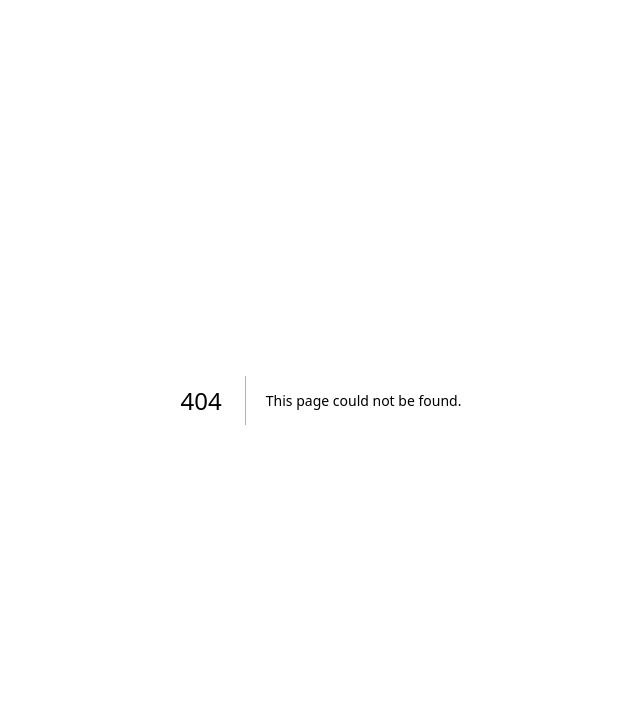
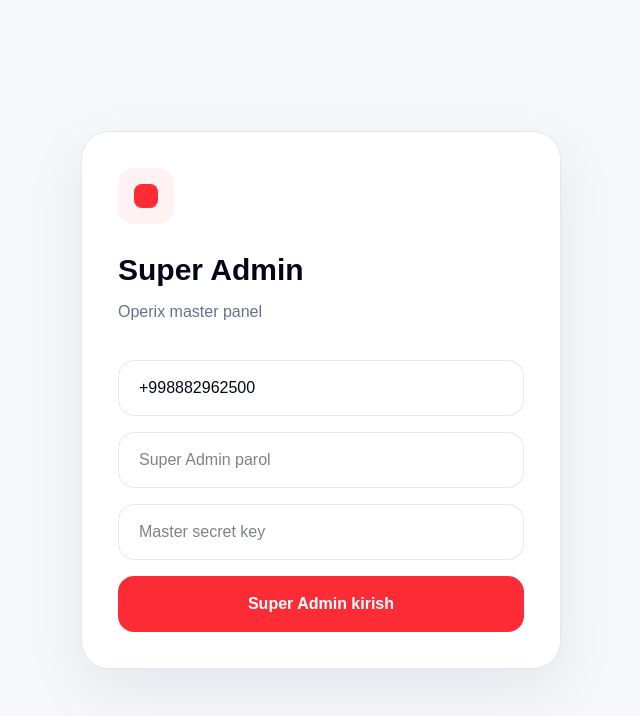
Before and after one commit to okenmanko/operix, a Next.js app in the folder apps/web/: page /super-login in a window 1280 px wide. Before the commit this address had no page. Shown: the top 716 px of the page, without its empty margins (319-959 px from the left). Built offline with nearby package versions, Linux system fonts and the light colour scheme; no server answers.

Commit message:
stable: api auth authz analytics debug fixed

```diff
--- /dev/null
+++ b/apps/web/app/super-login/page.tsx
@@ -0,0 +1,117 @@
+"use client";
+
+import { useState } from "react";
+import { useRouter } from "next/navigation";
+
+const API_URL = process.env.NEXT_PUBLIC_API_URL || "http://localhost:4000";
+
+function setCookie(name: string, value: string, days = 1) {
+  const maxAge = days * 24 * 60 * 60;
+  document.cookie = `${name}=${value}; path=/; max-age=${maxAge}; SameSite=Lax`;
+}
+
+export default function SuperLoginPage() {
+  const router = useRouter();
+
+  const [phone, setPhone] = useState("+998882962500");
+  const [password, setPassword] = useState("");
+  const [secretKey, setSecretKey] = useState("");
+  const [error, setError] = useState("");
+  const [loading, setLoading] = useState(false);
+
+  async function submit(e: React.FormEvent) {
+    e.preventDefault();
+    setError("");
+
+    try {
+      setLoading(true);
+
+      const res = await fetch(`${API_URL}/auth/super-login`, {
+        method: "POST",
+        headers: { "Content-Type": "application/json" },
+        body: JSON.stringify({ phone, password, secretKey }),
+      });
+
+      const data = await res.json();
+
+      if (!res.ok) {
+        throw new Error(data?.message || "Super Admin login xato");
+      }
+
+      const token = data.token || data.accessToken;
+
+      if (!token) {
+        throw new Error("Token kelmadi");
+      }
+
+      localStorage.setItem("operix_token", token);
+      localStorage.setItem("operix_user", JSON.stringify(data.user || {}));
+      localStorage.setItem("operix_company", JSON.stringify(data.company || {}));
+      setCookie("operix_token", token, 1);
+
+      router.replace("/super-admin");
+      router.refresh();
+    } catch (err: any) {
+      setError(err?.message || "Xatolik yuz berdi");
+    } finally {
+      setLoading(false);
+    }
+  }
+
+  return (
+    <main className="min-h-screen bg-[#f6f8fb] flex items-center justify-center px-4">
+      <form
+        onSubmit={submit}
+        className="w-full max-w-[480px] rounded-[28px] border border-slate-200 bg-white p-9 shadow-[0_20px_60px_rgba(15,23,42,0.08)]"
+      >
+        <div className="mb-7 flex h-14 w-14 items-center justify-center rounded-2xl bg-red-50">
+          <div className="h-6 w-6 rounded-lg bg-red-500" />
+        </div>
+
+        <h1 className="text-3xl font-bold text-slate-950">Super Admin</h1>
+        <p className="mt-3 text-base text-slate-500">
+          Operix master panel
+        </p>
+
+        <div className="mt-9 space-y-4">
+          <input
+            type="tel"
+            value={phone}
+            onChange={(e) => setPhone(e.target.value)}
+            placeholder="+998882962500"
+            className="h-14 w-full rounded-2xl border border-slate-200 px-5 text-base outline-none transition focus:border-red-500 focus:ring-4 focus:ring-red-100"
+          />
+
+          <input
+            type="password"
+            value={password}
+            onChange={(e) => setPassword(e.target.value)}
+            placeholder="Super Admin parol"
+            className="h-14 w-full rounded-2xl border border-slate-200 px-5 text-base outline-none transition focus:border-red-500 focus:ring-4 focus:ring-red-100"
+          />
+
+          <input
+            type="password"
+            value={secretKey}
+            onChange={(e) => setSecretKey(e.target.value)}
+            placeholder="Master secret key"
+            className="h-14 w-full rounded-2xl border border-slate-200 px-5 text-base outline-none transition focus:border-red-500 focus:ring-4 focus:ring-red-100"
+          />
+
+          {error && (
+            <div className="rounded-2xl bg-red-50 px-4 py-3 text-sm font-medium text-red-600">
+              {error}
+            </div>
+          )}
+
+          <button
+            disabled={loading}
+            className="h-14 w-full rounded-2xl bg-red-500 text-base font-bold text-white transition hover:bg-red-600 disabled:opacity-60"
+          >
+            {loading ? "Tekshirilmoqda..." : "Super Admin kirish"}
+          </button>
+        </div>
+      </form>
+    </main>
+  );
+}
--- a/apps/web/middleware.ts
+++ b/apps/web/middleware.ts
@@ -1,20 +1,103 @@
 import { NextRequest, NextResponse } from "next/server";
 
-const publicRoutes = ["/login"];
+const publicRoutes = ["/login", "/super-login"];
 
-export function middleware(request: NextRequest) {
+function base64UrlToBytes(input: string) {
+  const base64 = input.replace(/-/g, "+").replace(/_/g, "/");
+  const padded = base64.padEnd(base64.length + ((4 - (base64.length % 4)) % 4), "=");
+  const binary = atob(padded);
+  const bytes = new Uint8Array(binary.length);
+  for (let i = 0; i < binary.length; i += 1) bytes[i] = binary.charCodeAt(i);
+  return bytes;
+}
+
+function safeJsonParse<T = any>(value: string): T | null {
+  try {
+    return JSON.parse(value) as T;
+  } catch {
+    return null;
+  }
+}
+
+async function verifyJwtHS256(token: string, secret: string) {
+  const parts = token.split(".");
+  if (parts.length !== 3) return null;
+
+  const [headerRaw, payloadRaw, signatureRaw] = parts;
+  const header = safeJsonParse<{ alg?: string }>(
+    new TextDecoder().decode(base64UrlToBytes(headerRaw)),
+  );
+
+  if (!header || header.alg !== "HS256") return null;
+
+  const key = await crypto.subtle.importKey(
+    "raw",
+    new TextEncoder().encode(secret),
+    { name: "HMAC", hash: "SHA-256" },
+    false,
+    ["verify"],
+  );
+
+  const ok = await crypto.subtle.verify(
+    "HMAC",
+    key,
+    base64UrlToBytes(signatureRaw),
+    new TextEncoder().encode(`${headerRaw}.${payloadRaw}`),
+  );
+
+  if (!ok) return null;
+
+  const payload = safeJsonParse<any>(
+    new TextDecoder().decode(base64UrlToBytes(payloadRaw)),
+  );
+
+  if (!payload) return null;
+  if (payload.exp && Date.now() / 1000 > Number(payload.exp)) return null;
+
+  return payload;
+}
+
+function isAsset(pathname: string) {
+  return (
+    pathname.startsWith("/_next") ||
+    pathname.startsWith("/favicon.ico") ||
+    pathname.startsWith("/logo.png") ||
+    pathname.startsWith("/images") ||
+    pathname.startsWith("/icons")
+  );
+}
+
+function getClientIp(request: NextRequest) {
+  const forwarded = request.headers.get("x-forwarded-for");
+  if (forwarded) return forwarded.split(",")[0]?.trim() || "";
+  return (
+    request.headers.get("x-real-ip") ||
+    request.headers.get("cf-connecting-ip") ||
+    ""
+  );
+}
+
+function isIpAllowed(request: NextRequest) {
+  const raw = process.env.SUPER_ADMIN_ALLOWED_IPS || "";
+  const allowed = raw.split(",").map((x) => x.trim()).filter(Boolean);
+
+  if (allowed.length === 0) {
+    return process.env.NODE_ENV !== "production";
+  }
+
+  const ip = getClientIp(request);
+
+  if (!ip && process.env.NODE_ENV !== "production") return true;
+
+  return allowed.includes(ip) || allowed.includes("*");
+}
+
+export async function middleware(request: NextRequest) {
   const { pathname } = request.nextUrl;
 
-  const isPublicRoute = publicRoutes.some((route) =>
-    pathname.startsWith(route),
-  );
+  if (isAsset(pathname)) return NextResponse.next();
 
-  const isAsset =
-    pathname.startsWith("/_next") ||
-    pathname.startsWith("/favicon.ico") ||
-    pathname.startsWith("/logo.png");
-
-  if (isPublicRoute || isAsset) {
+  if (publicRoutes.some((route) => pathname.startsWith(route))) {
     return NextResponse.next();
   }
 
@@ -24,6 +107,15 @@
     return NextResponse.redirect(new URL("/login", request.url));
   }
 
+  if (pathname.startsWith("/super-admin")) {
+    const secret = process.env.JWT_SECRET || "operix_super_secret_123";
+    const payload = await verifyJwtHS256(token, secret);
+
+    if (payload?.role !== "SUPER_ADMIN" || !isIpAllowed(request)) {
+      return NextResponse.redirect(new URL("/", request.url));
+    }
+  }
+
   return NextResponse.next();
 }
 
```
